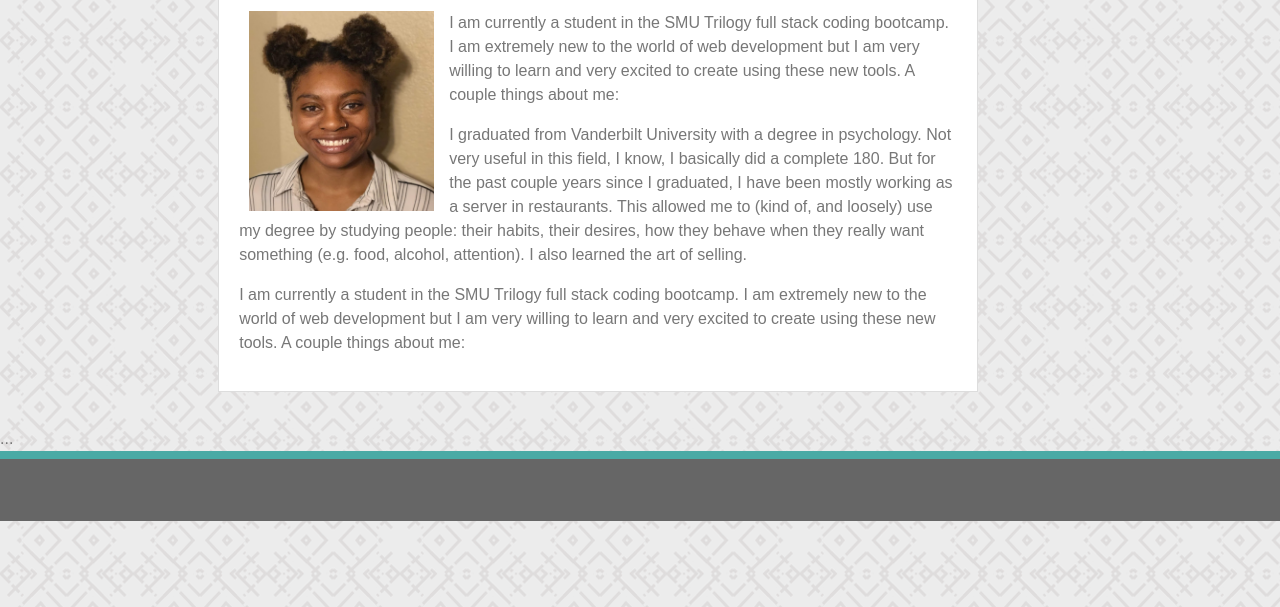
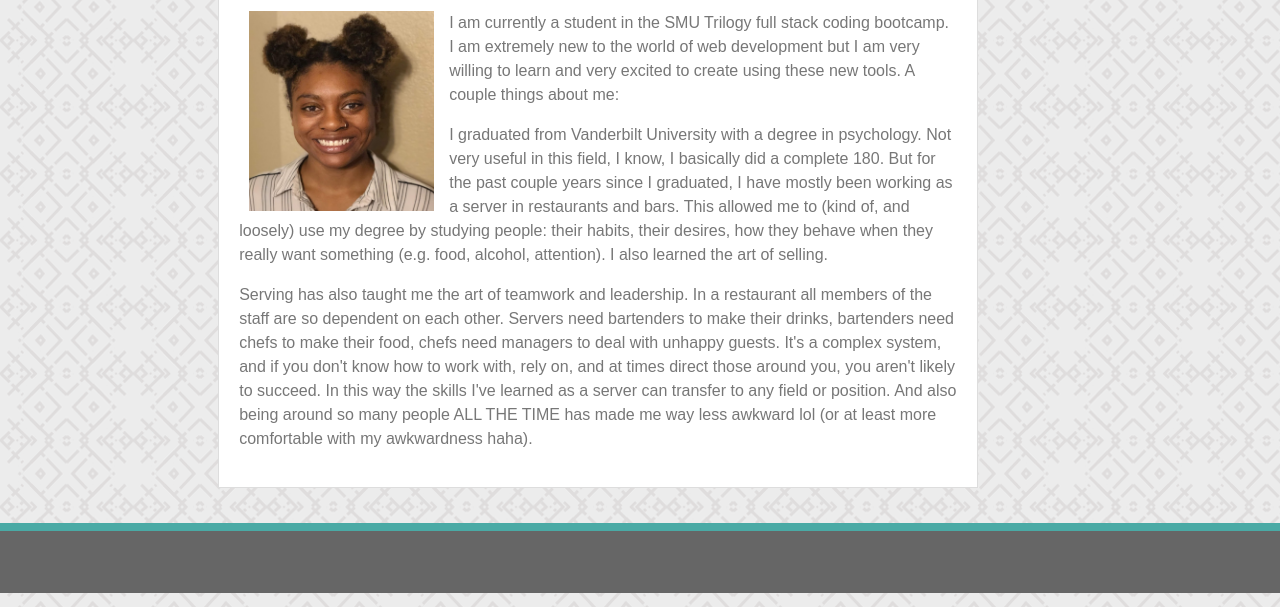
Before and after one commit to kayla8693/Responsive-Portfolio1, a plain HTML site: page index.html in a window 1280 px wide. Shown: the part 193-800 px from the top of the page. Drawn offline with nearby package versions, Linux system fonts and the light colour scheme.

Commit message:
cleaned up code, added more to about me

```diff
--- a/assets/css/style.css
+++ b/assets/css/style.css
@@ -57,7 +57,6 @@ body {
     padding-top: 3px;
 }
 
-
 footer {
     height: 70px;
     background: #666666;
--- a/index.html
+++ b/index.html
@@ -52,19 +52,17 @@
         <img class="img-fluid" style="float: left" id="me" src="assets/images/me.jpg" alt="Kayla Gordon"/>
         <p>I am currently a student in the SMU Trilogy full stack coding bootcamp. I am extremely new to the world of web development but I am very willing to learn and very excited to create using these new tools. A couple things about me:
         </p>
-        <p>I graduated from Vanderbilt University with a degree in psychology. Not very useful in this field, I know, I basically did a complete 180. But for the past couple years since I graduated, I have been mostly working as a server in restaurants. This allowed me to (kind of, and loosely) use my degree by studying people: their habits, their desires, how they behave when they really want something (e.g. food, alcohol, attention). I also learned the art of selling.
+        <p>I graduated from Vanderbilt University with a degree in psychology. Not very useful in this field, I know, I basically did a complete 180. But for the past couple years since I graduated, I have mostly been working as a server in restaurants and bars. This allowed me to (kind of, and loosely) use my degree by studying people: their habits, their desires, how they behave when they really want something (e.g. food, alcohol, attention). I also learned the art of selling.
         </p>
-        <p>I am currently a student in the SMU Trilogy full stack coding bootcamp. I am extremely new to the world of web development but I am very willing to learn and very excited to create using these new tools. A couple things about me:
+        <p>Serving has also taught me the art of teamwork and leadership. In a restaurant all members of the staff are so dependent on each other. Servers need bartenders to make their drinks, bartenders need chefs to make their food, chefs need managers to deal with unhappy guests. It's a complex system, and if you don't know how to work with, rely on, and at times direct those around you, you aren't likely to succeed. In this way the skills I've learned as a server can transfer to any field or position. And also being around so many people ALL THE TIME has made me way less awkward lol (or at least more comfortable with my awkwardness haha).
         </p>
     </div>
   </div>
   </div>
 
-  <div class="sticky-bottom">...
-
+  <div class="sticky-bottom">
     <footer class="footer"></footer>
-
-</div>
+  </div>
 
 </body>
 </html>
```
Also changed, not shown: contact.html (+2 -5 lines), portfolio.html (+2 -11 lines), README.md.
